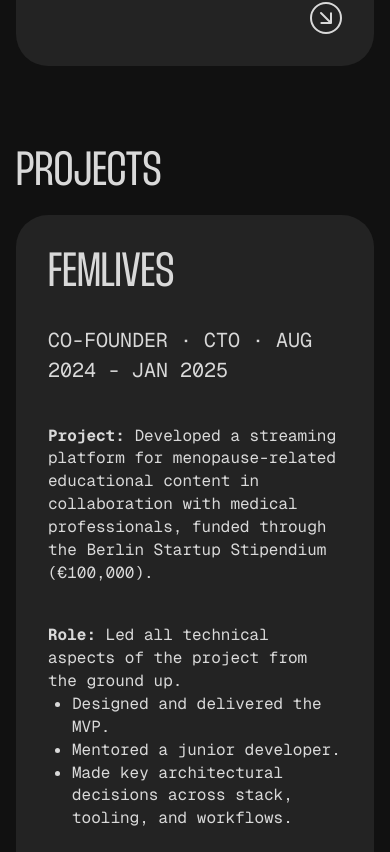
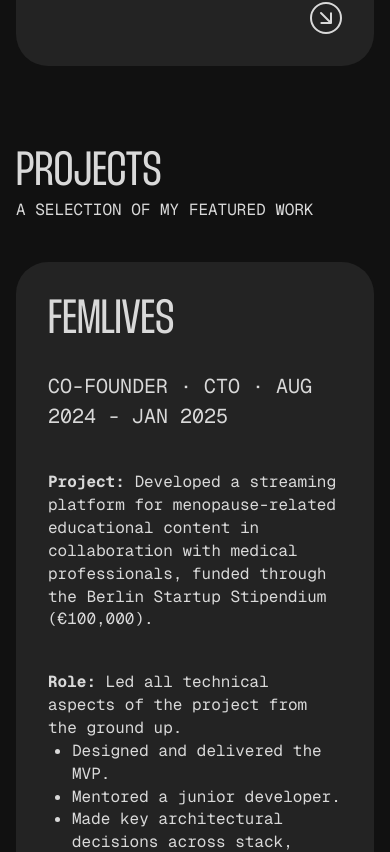
Before and after one commit to SimonSchoetz/simon-schoetz-website-2025, a Next.js app: page / in a window 390 px wide. Shown: the part 2433-3285 px from the top of the page. Built offline with nearby package versions, Linux system fonts and the light colour scheme.

Commit message:
refactor projects section and expandable card for dynamic coloring

```diff
--- a/app/_sections/ProjectsSection.tsx
+++ b/app/_sections/ProjectsSection.tsx
@@ -1,16 +1,44 @@
-import { ExpandableCard, ExpandableCardItem, H2, Section } from '@/components';
-import { FCProps } from '@/types';
+import {
+  CardContent,
+  ExpandableCard,
+  ExpandableCardItem,
+  Section,
+  SectionHeader,
+} from '@/components';
+import { FCProps, HtmlProps } from '@/types';
 
-type Props = object;
-
-export const ProjectsSection: FCProps<Props> = ({ ...props }) => {
+export const ProjectsSection: FCProps<HtmlProps<'section'>> = ({
+  ...props
+}) => {
   return (
     <Section id='projects' className='section-padding' {...props}>
-      <H2 text='Projects' className='mb-4' />
+      <SectionHeader
+        heading='Projects'
+        subheading='A selection of my featured work'
+      />
+      <ul className='flex flex-col gap-8 lg:gap-10'>
+        {cardsContent.map((card, i) => (
+          <li key={card.title}>
             <ExpandableCard
-        title='Femlives'
-        subheading='Co-founder · CTO · Aug 2024 - Jan 2025'
-        fixedContent={
+              title={card.title}
+              subheading={card.subheading}
+              fixedContent={card.fixedContent}
+              expandableContent={card.expandableContent}
+              chips={card.chips}
+              colorVar={`var(--project-${i + 1})`}
+            />
+          </li>
+        ))}
+      </ul>
+    </Section>
+  );
+};
+
+const cardsContent: CardContent[] = [
+  {
+    title: 'Femlives',
+    subheading: 'Co-founder · CTO · Aug 2024 - Jan 2025',
+    fixedContent: (
       <>
         <ExpandableCardItem
           title='Project: '
@@ -30,8 +58,8 @@ export const ProjectsSection: FCProps<Props> = ({ ...props }) => {
           </ul>
         </ExpandableCardItem>
       </>
-        }
-        expandableContent={
+    ),
+    expandableContent: (
       <>
         <ExpandableCardItem title='Key Achievements: '>
           <ul className='list-disc pl-6'>
@@ -52,24 +80,22 @@ export const ProjectsSection: FCProps<Props> = ({ ...props }) => {
 
         <ExpandableCardItem title='Reflections:'>
           <p>
-                This was my first project as a tech lead with full
-                ownership—from concept to deployment. It gave me the chance to
-                apply my experience with confidence, support a junior’s growth,
-                and gain hands-on insight into business modeling and startup
-                funding through the BSS program.
+            This was my first project as a tech lead with full ownership—from
+            concept to deployment. It gave me the chance to apply my experience
+            with confidence, support a junior&apos;s growth, and gain hands-on
+            insight into business modeling and startup funding through the BSS
+            program.
           </p>
         </ExpandableCardItem>
       </>
-        }
-        techStack={[
+    ),
+    chips: [
       'Next.js',
       'Tailwind CSS',
       'TypeScript',
       'Cloudflare',
       'Convex',
       'Stripe',
-        ]}
-      />
-    </Section>
-  );
-};
+    ],
+  },
+];
--- a/components/ExpandableCard.tsx
+++ b/components/ExpandableCard.tsx
@@ -2,25 +2,27 @@
 
 import { FCProps } from '@/types';
 import { useState } from 'react';
-import { Button } from './Button';
+import { Button } from './button/Button';
 import { H3 } from './Headings';
 import { Chip } from './Chip';
 import { ExpandableDiv } from './ExpandableDiv';
 
-type Props = {
+export type CardContent = {
   title: string;
   subheading: string;
   fixedContent: React.ReactNode;
   expandableContent: React.ReactNode;
-  techStack: string[];
+  chips: string[];
+  colorVar?: string;
 };
 
-export const ExpandableCard: FCProps<Props> = ({
+export const ExpandableCard: FCProps<CardContent> = ({
+  title,
+  subheading,
   fixedContent,
   expandableContent,
-  title,
-  subheading,
-  techStack,
+  chips,
+  colorVar,
   ...props
 }) => {
   const [isExpanded, setIsExpanded] = useState(false);
@@ -45,18 +47,19 @@ export const ExpandableCard: FCProps<Props> = ({
       </ExpandableDiv>
 
       <div className='flex flex-wrap gap-4 mb-10'>
-        {techStack.map((tech) => (
+        {chips.map((tech) => (
           <Chip key={tech} label={tech} />
         ))}
       </div>
 
       <Button
-        className='w-full lg:w-fit'
+        className={`w-full lg:w-fit`}
         config='default'
         label={isExpanded ? 'Show less' : 'Show more'}
         onClick={() => setIsExpanded(!isExpanded)}
         icon='upInCircle'
         flipIcon={isExpanded}
+        colorVar={colorVar}
       />
     </div>
   );
```
Lines whose indentation alone changed are shown as unchanged.
